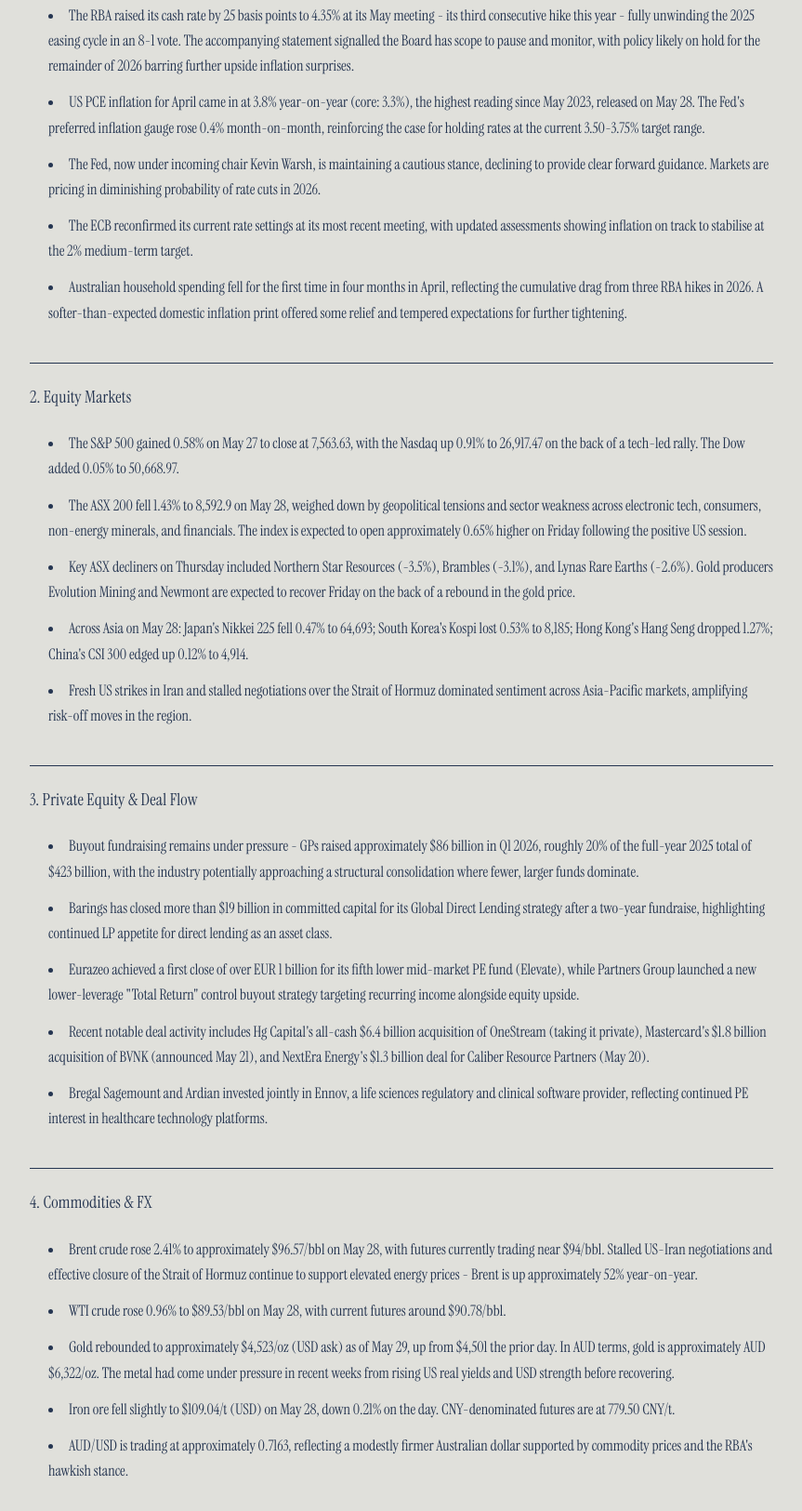
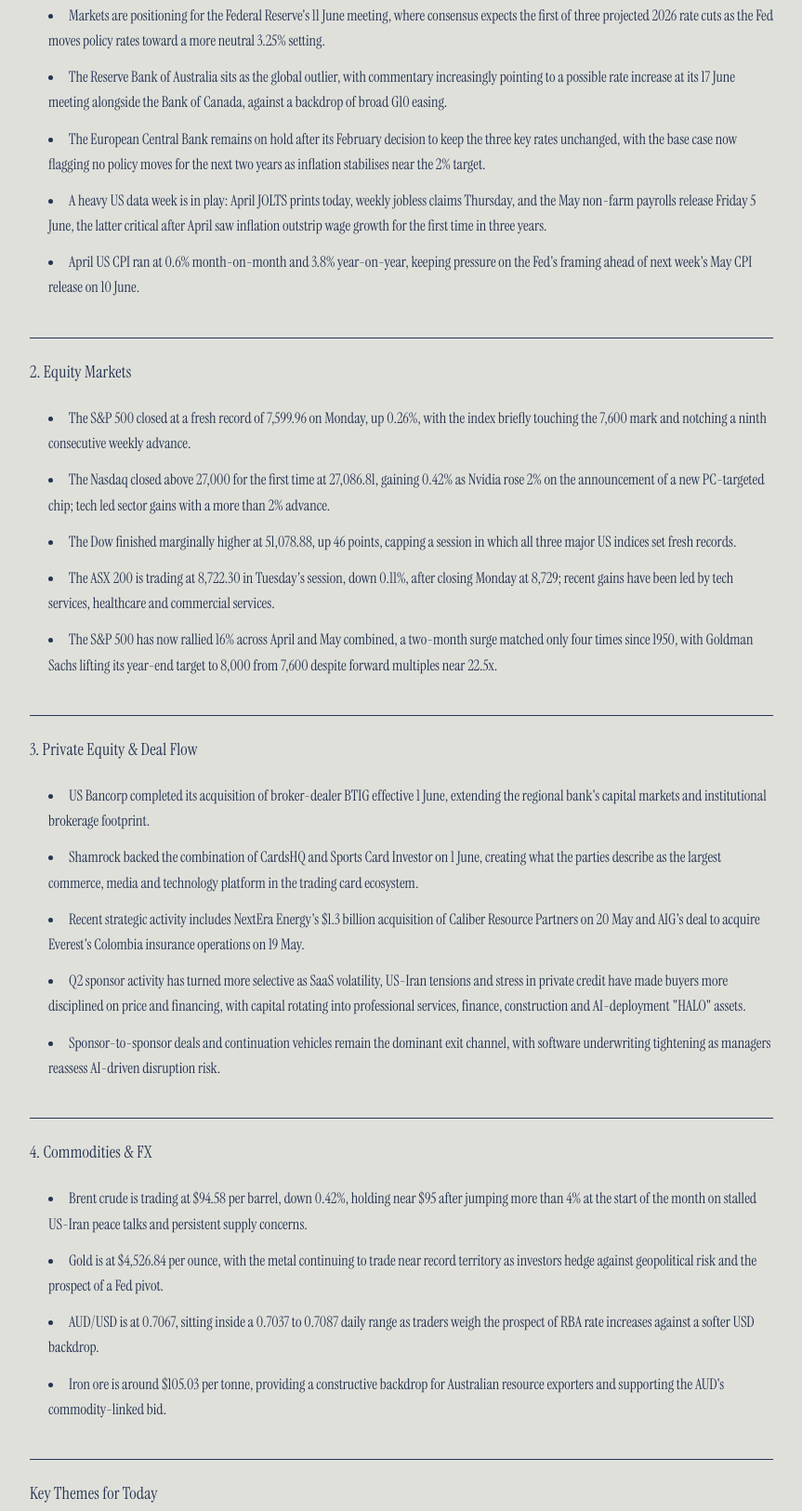
Before and after one commit to C-Murdoch/murdoch-capital-briefing, a website: page index.html in a window 1280 px wide. Shown: the part 466-2091 px from the top of the page at 93% size, without its empty margins (208-1071 px from the left). Drawn offline with Linux system fonts and the light colour scheme.

Commit message:
Briefing update 2026-06-02

```diff
--- a/index.html
+++ b/index.html
@@ -31,42 +31,41 @@
             <p style="font-size: 14px; letter-spacing: 1px; font-style: italic;">Morning Briefing</p>
         </div>
         <div id="briefing-content">
-          <p><strong>Friday 29 May 2026</strong></p>
+          <p><strong>Tuesday 2 June 2026</strong></p>
 <h2>1. Global Macro</h2>
 <ul>
-<li>The RBA raised its cash rate by 25 basis points to 4.35% at its May meeting - its third consecutive hike this year - fully unwinding the 2025 easing cycle in an 8-1 vote. The accompanying statement signalled the Board has scope to pause and monitor, with policy likely on hold for the remainder of 2026 barring further upside inflation surprises.</li>
-<li>US PCE inflation for April came in at 3.8% year-on-year (core: 3.3%), the highest reading since May 2023, released on May 28. The Fed's preferred inflation gauge rose 0.4% month-on-month, reinforcing the case for holding rates at the current 3.50-3.75% target range.</li>
-<li>The Fed, now under incoming chair Kevin Warsh, is maintaining a cautious stance, declining to provide clear forward guidance. Markets are pricing in diminishing probability of rate cuts in 2026.</li>
-<li>The ECB reconfirmed its current rate settings at its most recent meeting, with updated assessments showing inflation on track to stabilise at the 2% medium-term target.</li>
-<li>Australian household spending fell for the first time in four months in April, reflecting the cumulative drag from three RBA hikes in 2026. A softer-than-expected domestic inflation print offered some relief and tempered expectations for further tightening.</li>
+<li>Markets are positioning for the Federal Reserve's 11 June meeting, where consensus expects the first of three projected 2026 rate cuts as the Fed moves policy rates toward a more neutral 3.25% setting.</li>
+<li>The Reserve Bank of Australia sits as the global outlier, with commentary increasingly pointing to a possible rate increase at its 17 June meeting alongside the Bank of Canada, against a backdrop of broad G10 easing.</li>
+<li>The European Central Bank remains on hold after its February decision to keep the three key rates unchanged, with the base case now flagging no policy moves for the next two years as inflation stabilises near the 2% target.</li>
+<li>A heavy US data week is in play: April JOLTS prints today, weekly jobless claims Thursday, and the May non-farm payrolls release Friday 5 June, the latter critical after April saw inflation outstrip wage growth for the first time in three years.</li>
+<li>April US CPI ran at 0.6% month-on-month and 3.8% year-on-year, keeping pressure on the Fed's framing ahead of next week's May CPI release on 10 June.</li>
 </ul>
 <h2>2. Equity Markets</h2>
 <ul>
-<li>The S&amp;P 500 gained 0.58% on May 27 to close at 7,563.63, with the Nasdaq up 0.91% to 26,917.47 on the back of a tech-led rally. The Dow added 0.05% to 50,668.97.</li>
-<li>The ASX 200 fell 1.43% to 8,592.9 on May 28, weighed down by geopolitical tensions and sector weakness across electronic tech, consumers, non-energy minerals, and financials. The index is expected to open approximately 0.65% higher on Friday following the positive US session.</li>
-<li>Key ASX decliners on Thursday included Northern Star Resources (-3.5%), Brambles (-3.1%), and Lynas Rare Earths (-2.6%). Gold producers Evolution Mining and Newmont are expected to recover Friday on the back of a rebound in the gold price.</li>
-<li>Across Asia on May 28: Japan's Nikkei 225 fell 0.47% to 64,693; South Korea's Kospi lost 0.53% to 8,185; Hong Kong's Hang Seng dropped 1.27%; China's CSI 300 edged up 0.12% to 4,914.</li>
-<li>Fresh US strikes in Iran and stalled negotiations over the Strait of Hormuz dominated sentiment across Asia-Pacific markets, amplifying risk-off moves in the region.</li>
+<li>The S&amp;P 500 closed at a fresh record of 7,599.96 on Monday, up 0.26%, with the index briefly touching the 7,600 mark and notching a ninth consecutive weekly advance.</li>
+<li>The Nasdaq closed above 27,000 for the first time at 27,086.81, gaining 0.42% as Nvidia rose 2% on the announcement of a new PC-targeted chip; tech led sector gains with a more than 2% advance.</li>
+<li>The Dow finished marginally higher at 51,078.88, up 46 points, capping a session in which all three major US indices set fresh records.</li>
+<li>The ASX 200 is trading at 8,722.30 in Tuesday's session, down 0.11%, after closing Monday at 8,729; recent gains have been led by tech services, healthcare and commercial services.</li>
+<li>The S&amp;P 500 has now rallied 16% across April and May combined, a two-month surge matched only four times since 1950, with Goldman Sachs lifting its year-end target to 8,000 from 7,600 despite forward multiples near 22.5x.</li>
 </ul>
 <h2>3. Private Equity &amp; Deal Flow</h2>
 <ul>
-<li>Buyout fundraising remains under pressure - GPs raised approximately $86 billion in Q1 2026, roughly 20% of the full-year 2025 total of $423 billion, with the industry potentially approaching a structural consolidation where fewer, larger funds dominate.</li>
-<li>Barings has closed more than $19 billion in committed capital for its Global Direct Lending strategy after a two-year fundraise, highlighting continued LP appetite for direct lending as an asset class.</li>
-<li>Eurazeo achieved a first close of over EUR 1 billion for its fifth lower mid-market PE fund (Elevate), while Partners Group launched a new lower-leverage "Total Return" control buyout strategy targeting recurring income alongside equity upside.</li>
-<li>Recent notable deal activity includes Hg Capital's all-cash $6.4 billion acquisition of OneStream (taking it private), Mastercard's $1.8 billion acquisition of BVNK (announced May 21), and NextEra Energy's $1.3 billion deal for Caliber Resource Partners (May 20).</li>
-<li>Bregal Sagemount and Ardian invested jointly in Ennov, a life sciences regulatory and clinical software provider, reflecting continued PE interest in healthcare technology platforms.</li>
+<li>US Bancorp completed its acquisition of broker-dealer BTIG effective 1 June, extending the regional bank's capital markets and institutional brokerage footprint.</li>
+<li>Shamrock backed the combination of CardsHQ and Sports Card Investor on 1 June, creating what the parties describe as the largest commerce, media and technology platform in the trading card ecosystem.</li>
+<li>Recent strategic activity includes NextEra Energy's $1.3 billion acquisition of Caliber Resource Partners on 20 May and AIG's deal to acquire Everest's Colombia insurance operations on 19 May.</li>
+<li>Q2 sponsor activity has turned more selective as SaaS volatility, US-Iran tensions and stress in private credit have made buyers more disciplined on price and financing, with capital rotating into professional services, finance, construction and AI-deployment "HALO" assets.</li>
+<li>Sponsor-to-sponsor deals and continuation vehicles remain the dominant exit channel, with software underwriting tightening as managers reassess AI-driven disruption risk.</li>
 </ul>
 <h2>4. Commodities &amp; FX</h2>
 <ul>
-<li>Brent crude rose 2.41% to approximately $96.57/bbl on May 28, with futures currently trading near $94/bbl. Stalled US-Iran negotiations and effective closure of the Strait of Hormuz continue to support elevated energy prices - Brent is up approximately 52% year-on-year.</li>
-<li>WTI crude rose 0.96% to $89.53/bbl on May 28, with current futures around $90.78/bbl.</li>
-<li>Gold rebounded to approximately $4,523/oz (USD ask) as of May 29, up from $4,501 the prior day. In AUD terms, gold is approximately AUD $6,322/oz. The metal had come under pressure in recent weeks from rising US real yields and USD strength before recovering.</li>
-<li>Iron ore fell slightly to $109.04/t (USD) on May 28, down 0.21% on the day. CNY-denominated futures are at 779.50 CNY/t.</li>
-<li>AUD/USD is trading at approximately 0.7163, reflecting a modestly firmer Australian dollar supported by commodity prices and the RBA's hawkish stance.</li>
+<li>Brent crude is trading at $94.58 per barrel, down 0.42%, holding near $95 after jumping more than 4% at the start of the month on stalled US-Iran peace talks and persistent supply concerns.</li>
+<li>Gold is at $4,526.84 per ounce, with the metal continuing to trade near record territory as investors hedge against geopolitical risk and the prospect of a Fed pivot.</li>
+<li>AUD/USD is at 0.7067, sitting inside a 0.7037 to 0.7087 daily range as traders weigh the prospect of RBA rate increases against a softer USD backdrop.</li>
+<li>Iron ore is around $105.03 per tonne, providing a constructive backdrop for Australian resource exporters and supporting the AUD's commodity-linked bid.</li>
 </ul>
 <h2>Key Themes for Today</h2>
-<p>The dominant cross-cutting theme is the interplay between persistent inflation and central bank resolve, with both the RBA's third hike of 2026 and US PCE data reinforcing that the rate cutting cycle is firmly off the table for now. Geopolitical risk in the Middle East - specifically the Iran conflict and Strait of Hormuz disruption - is the second major force, simultaneously stoking oil-driven inflation, pressuring Asian equities, and supporting both crude and gold as safe havens.</p>
-<p><em>Briefing compiled by Murdoch Capital AI | 29 May 2026</em></p>
+<p>The dominant theme is the divergence between a US equity tape pushing fresh all-time highs on AI optimism and a macro setup that is starting to tighten in places, with elevated valuations near 22.5x forward earnings, oil sitting on a geopolitical risk premium, and an RBA potentially moving counter-cyclically against the Fed. Investors should be alert to event risk this week, particularly Friday's US payrolls print, which will set the tone into the 11 June FOMC and test whether the rally's narrow tech leadership can broaden.</p>
+<p><em>Briefing compiled by Murdoch Capital AI | 2 June 2026</em></p>
         </div>
     </div>
 </body>
```
